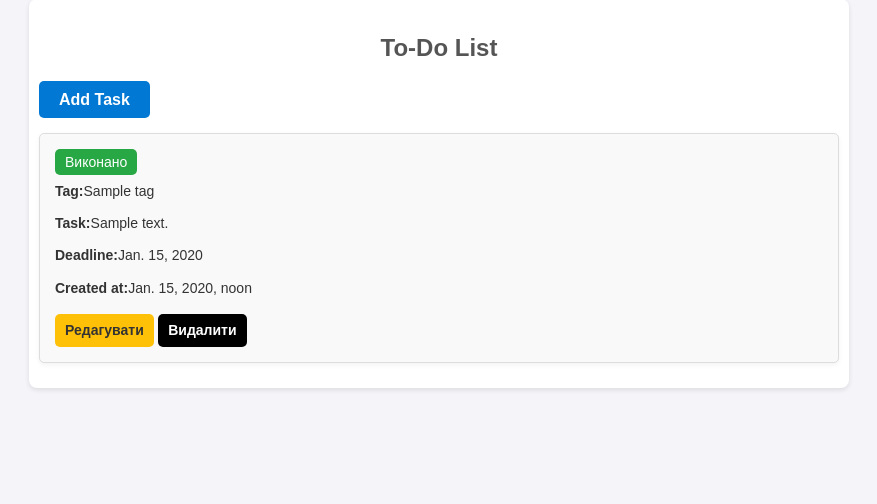
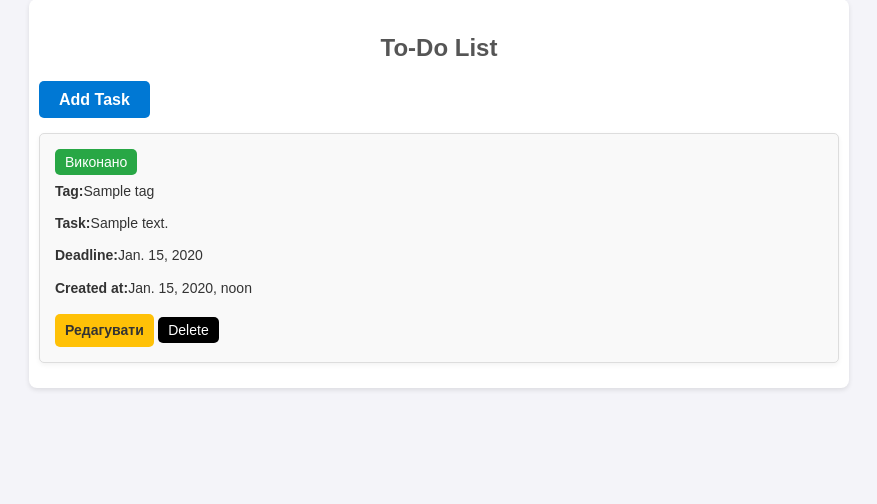
Before and after one commit to b4oody/mini-to-do-list, a Django app: page / in a window 1280 px wide. Shown: the part 50-554 px from the top of the page, without its empty margins (201-1078 px from the left). Run offline with Django 5.2, Linux system fonts and the light colour scheme; tables that the repository leaves empty hold one stand-in row (values such as "Sample post").

Commit message:
feat: add delete-task logic

```diff
--- a/core/urls.py
+++ b/core/urls.py
@@ -6,6 +6,7 @@ from core.views import (
     toggle_status,
     CreateTaskView,
     UpdateTaskView,
+    DeleteTaskView,
 )
 
 urlpatterns = [
@@ -13,6 +14,7 @@ urlpatterns = [
     path("<int:task_id>/", toggle_status, name="toggle_status"),
     path("create-task/", CreateTaskView.as_view(), name="create-task"),
     path("update-task/<int:pk>/", UpdateTaskView.as_view(), name="update-task"),
+    path("delete/<int:pk>/", DeleteTaskView.as_view(), name="delete-task"),
     path("tags/", tags_page_view, name="tags"),
 ]
 app_name = "mini_to_do_list"
--- a/core/views.py
+++ b/core/views.py
@@ -1,7 +1,7 @@
 from django.http import HttpRequest, HttpResponse
 from django.shortcuts import render, get_object_or_404, redirect
 from django.urls import reverse_lazy
-from django.views.generic import CreateView, UpdateView
+from django.views.generic import CreateView, UpdateView, DeleteView
 
 from core.models import Task
 
@@ -33,5 +33,10 @@ class UpdateTaskView(UpdateView):
     success_url = reverse_lazy("core:home")
 
 
+class DeleteTaskView(DeleteView):
+    model = Task
+    success_url = reverse_lazy("core:home")
+
+
 def tags_page_view(request: HttpRequest) -> HttpResponse:
     return render(request, "tags.html")
--- a/static/css/styles.css
+++ b/static/css/styles.css
@@ -33,9 +33,25 @@ a.update {
 
 a.update:hover {
     background-color: #E0A800;
-/
+
 }
 
+
+button.delete {
+    display: inline-block;
+    padding: 5px 10px;
+    background-color: #000;
+    color: #fff;
+    border: none;
+    border-radius: 5px;
+    font-size: 14px;
+    cursor: pointer;
+    transition: background-color 0.3s ease;
+}
+
+button.delete:hover {
+    background-color: #444;
+}
 
 a.delete {
     display: inline-block;
--- a/templates/home.html
+++ b/templates/home.html
@@ -28,7 +28,10 @@
 
           <div style="margin-top: 10px">
             <a class="update" href="{% url 'core:update-task' task.pk %}">Редагувати</a>
-            <a class="delete" href="#">Видалити</a>
+            <form action="{% url 'core:delete-task' task.id %}" method="post" style="display: inline;">
+              {% csrf_token %}
+              <button type="submit" class="delete">Delete</button>
+            </form>
           </div>
 
         </li>
```
